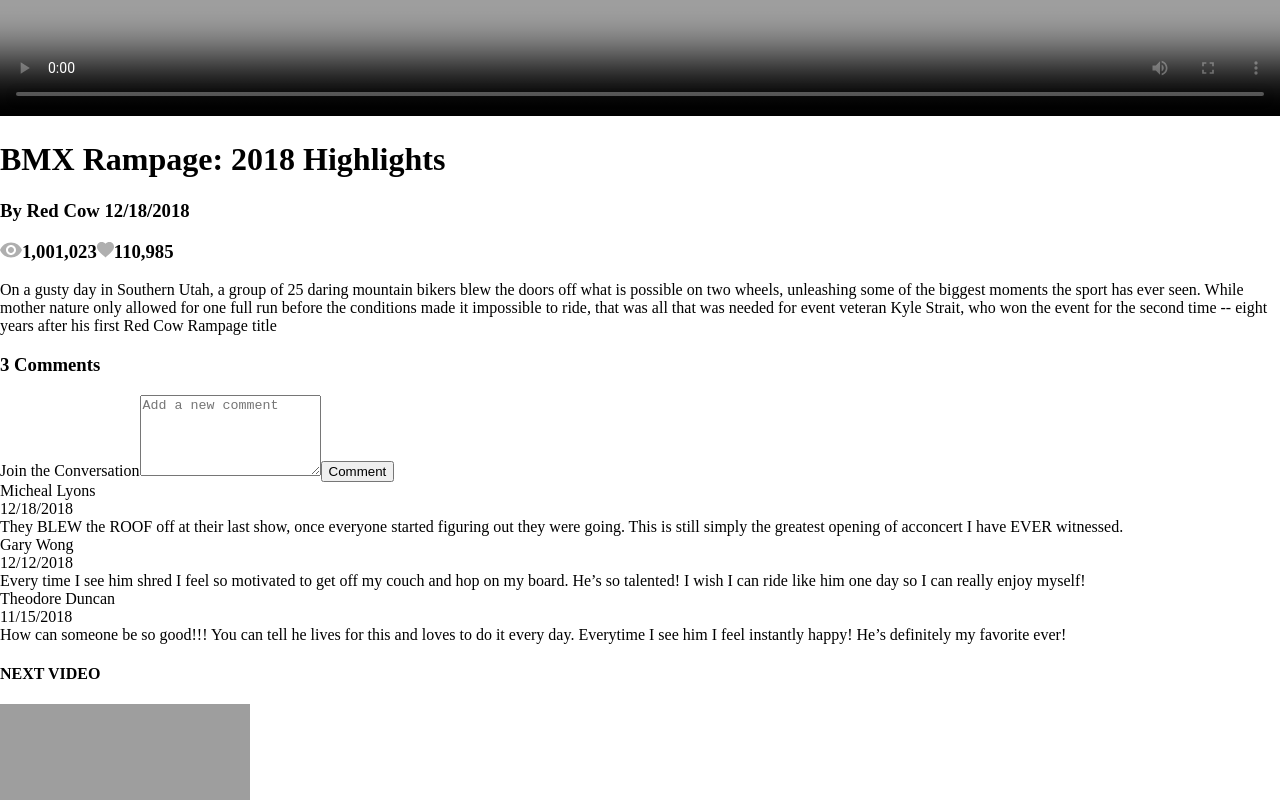
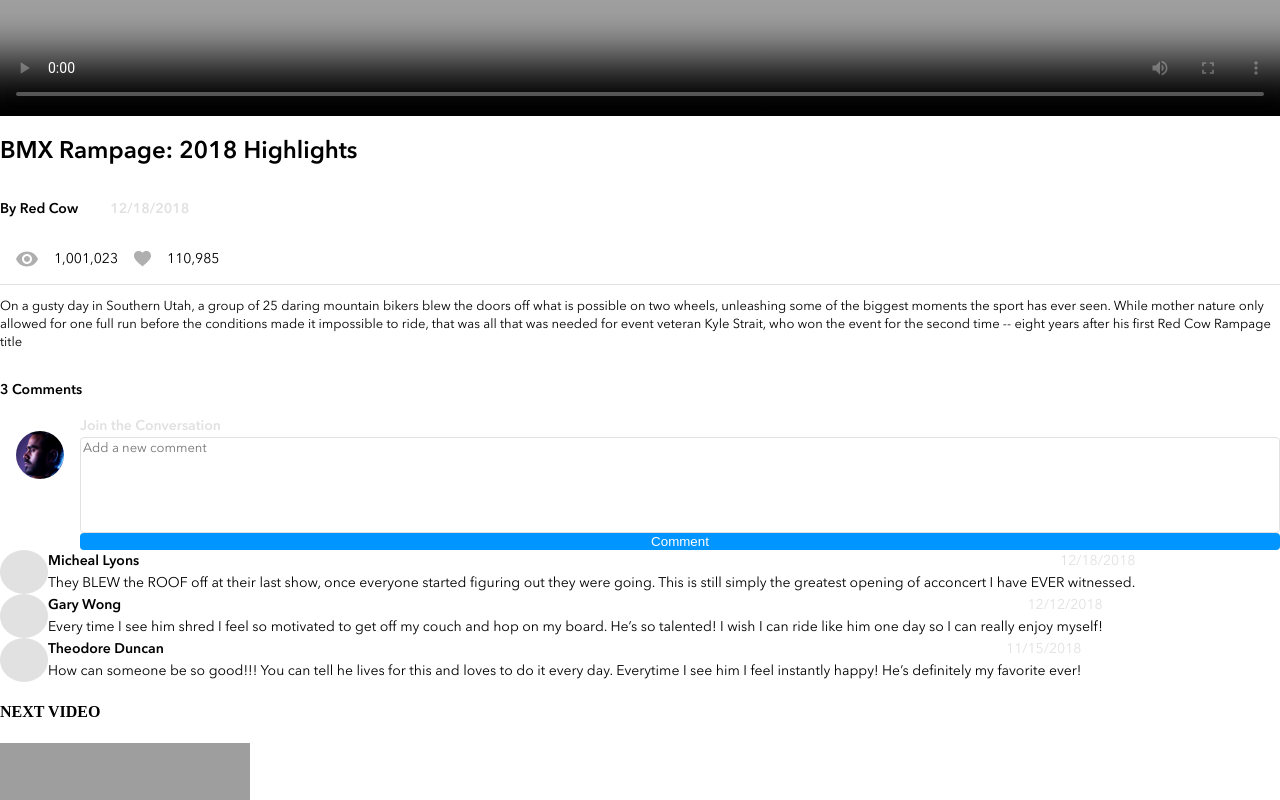
Before and after one commit to K-Kopo/kory-koponen-brainflix, a React (Create React App) app: page / in a window 1280 px wide. Shown: the part 1040-1840 px from the top of the page. Built offline with nearby package versions, Linux system fonts and the light colour scheme; grey boxes are pictures that could not be loaded.

Commit message:
started stying for video.js

```diff
--- a/src/components/header/header.scss
+++ b/src/components/header/header.scss
@@ -47,7 +47,6 @@
         }
    }
    &__search {
-    box-sizing: border-box;
     background-image: url(../../assets/Icons/Icon-search.svg);
     background-repeat: no-repeat;
     background-position: left;
--- a/src/components/videoplayer/Video.js
+++ b/src/components/videoplayer/Video.js
@@ -1,7 +1,7 @@
 import React from "react";
 import viewsLogo from "../../assets/Icons/Icon-views.svg";
 import likesLogo from "../../assets/Icons/Icon-likes.svg";
-// import mohan from "../../assets/Icons/Mohan-muruge.jpg";
+import "../videoplayer/video.scss";
 
 const options = { year: "numeric", month: "numeric", day: "numeric" };
 
@@ -9,34 +9,40 @@
   return (
     <>
       <div className="video">
-        <video poster={props.video.image}
-              controls
-              width={'100%'} >
-
-        </video>
+        <video poster={props.video.image} controls width={"100%"}></video>
         <h1 className="video__title">{props.video.title}</h1>
-        <h3 className="video__info">
-          By {props.video.channel}{" "}
+        <div className="video__info">
+          <h3 className="video__info--author">By {props.video.channel}</h3>
+          <h3 className="video__info--date">
             {new Date(Number(props.video.timestamp)).toLocaleString(
               "en-US",
               options
             )}
           </h3>
+        </div>
         <h3 className="video__views-likes">
-         <img src= {viewsLogo}/>{props.video.views}<img src= {likesLogo}/>{props.video.likes}
+          <img className="video__views-likes--img" src={viewsLogo} />
+          {props.video.views}
+          <img className="video__views-likes--img" src={likesLogo} />
+          {props.video.likes}
         </h3>
       </div>
       <p className="video__describe">{props.video.description}</p>
-      <section class="new-comment">
-        <h3 class="new-comment__title">3 Comments</h3>
-        <div class="new-comment__outerbox">
-          <div class="new-comment__outerbox__img"></div>
-          <div class="new-comment__outerbox--box">
-            <form action="submit" id="commentForm">
-              <label for="comment" class="new-comment__text">
+      <section className="new-comment">
+        <h3 className="new-comment__title">3 Comments</h3>
+        <div className="new-comment__outerbox">
+          <div className="new-comment__outerbox--img"></div>
+
+          <form
+            className="new-comment__outerbox--form"
+            action="submit"
+            id="commentForm"
+          >
+            <label for="comment" className="new-comment__outerbox--form--label">
               Join the Conversation
             </label>
             <textarea
+            className="new-comment__outerbox--form--textarea"
               id="commentText"
               for="comment"
               name="commentText"
@@ -45,11 +51,10 @@
               cols="20"
               placeholder="Add a new comment"
             ></textarea>
-              <button type="submit" class="comments__button">
+            <button type="submit" className="new-comment__outerbox--form--button">
               Comment
             </button>
           </form>
-          </div>
         </div>
       </section>
       <section className="comments">
--- /dev/null
+++ b/src/components/videoplayer/video.scss
@@ -0,0 +1,112 @@
+@use "../../partials/mixin" as *;
+@use "../../partials/variables" as *;
+
+.video {
+    border-bottom: 1px solid $font-color-secondary-mercury;
+    &__title {
+        @include page-header-text-mobile;
+    }
+    &__info {
+        display: flex;
+
+        &--author{
+            @include subheader-text-mobile;
+            margin-right: 2rem;
+        }
+        &--date{
+            @include subheader-text-mobile;
+            color: $font-color-secondary-mercury;
+
+        }
+    }
+    &__views-likes {
+        @include subheader-text-mobile;
+        font-weight: 100;
+        display: flex;
+        align-items: center;
+        &--img {
+            padding: 0 1rem;
+        }
+    }
+    &__describe {
+        @include page-body-copy-mobile;
+    }
+}
+
+.new-comment {
+    display: flex;
+    flex-direction: column;
+
+    &__title {
+        @include subheader-text-mobile;
+    }
+    &__outerbox {
+        display: flex;
+        &--img {
+            background-image: url(../../assets/Icons/Mohan-muruge.jpg);
+            min-width: 48px;
+            max-height: 48px;
+            border-radius: 50%;
+            background-size: 130%;
+            background-position: center;
+            margin: 1rem;
+        }
+        &--form {
+            display: flex;
+            flex-direction: column;
+            width: 100%;
+            &--label {
+                @include subheader-text-mobile;
+                color: $font-color-secondary-mercury;
+            }
+            &--textarea {
+                resize: none;
+                @include page-body-copy-mobile;
+                color: $font-color-secondary-mercury;
+                border-color: #e1e1e1;
+                border-radius: 4px;
+                border-style: solid;
+            }
+            &--button {
+                background-color: #0095ff;
+                color: white;
+                border-radius: 4px;
+                border: none;
+            }
+
+        }
+    }
+}
+.comments {
+    display: flex;
+    flex-direction: column;
+
+    &__outerbox {
+        display: flex;
+    }
+    &__img {
+        background-color: $font-color-secondary-mercury;
+        min-width: 48px;
+        max-height: 48px;
+        border-radius: 50%;
+    }
+    &__innerbox {
+        display: flex;
+        flex-direction: column;
+    }
+    &__name-box {
+        display:flex;
+        justify-content: space-between;
+        &--name {
+            @include page-body-copy;
+            font-weight: 500;
+        }
+        &--date {
+            @include page-body-copy;
+            color: $font-color-secondary-mercury;
+        }
+    }
+    &__text {
+        @include page-body-copy;
+    }
+}
--- /dev/null
+++ b/src/partials/_mixin.scss
@@ -0,0 +1,99 @@
+@mixin resets {
+    margin: 0;
+    padding: 0;
+  }
+
+@mixin subheader-text {
+  font-family: 'AvenirNext LT Pro', sans-serif;
+  font-weight: 500;
+  font-size: 1.5rem;
+  line-height: 2rem;
+}
+
+@mixin subheader-text-mobile {
+    font-family: 'AvenirNext LT Pro', sans-serif;
+    font-size: .875rem;
+    line-height: 1.375rem;
+    font-weight: 500;
+
+}
+
+@mixin page-header-text {
+    font-family: 'AvenirNext LT Pro', sans-serif;
+    font-size: 3.75rem;
+    line-height: 4.25rem;
+    font-weight: 600;
+}
+@mixin hero-header-text {
+    font-family: 'AvenirNext LT Pro', sans-serif;
+    font-size: 3.75rem;
+    line-height: 4.25rem;
+    font-weight: 600;
+}
+
+@mixin section-header-text {
+    font-family: 'AvenirNext LT Pro', sans-serif;
+    font-size: 2.25rem;
+    line-height: 2.75rem;
+    font-weight: 500;
+}
+
+@mixin section-header-text-mobile {
+    font-family: 'AvenirNext LT Pro', sans-serif;
+    font-size: 1.5rem;
+    line-height: 2rem;
+    font-weight: 500;
+}
+@mixin page-header-text-mobile {
+    font-family: 'AvenirNext LT Pro', sans-serif;
+    font-size: 1.5rem;
+    line-height: 2rem;
+    font-weight: 500;
+
+}
+
+@mixin subheader-text-mobile {
+    font-family: 'AvenirNext LT Pro', sans-serif;
+    font-size: .875rem;
+    line-height: 1.375rem;
+    font-weight: 500;
+}
+
+@mixin page-body-copy {
+  font-family: 'AvenirNext LT Pro', sans-serif;
+  font-size: .875rem;
+  line-height: 1.375rem;
+  font-weight: 400;
+}
+@mixin page-body-copy-mobile {
+    font-family: 'AvenirNext LT Pro', sans-serif;
+    font-size: .8125rem;
+    line-height: 1.125rem;
+    font-weight: 400;
+}
+@mixin label-text {
+    font-family: 'AvenirNext LT Pro', sans-serif;
+    font-size: .75rem;
+    line-height: 1.25rem;
+    font-weight: 400;
+}
+
+@mixin button-text {
+  font-family: 'AvenirNext LT Pro', sans-serif;
+  color: $font-color-primary-white;
+  font-size: .75rem;
+  line-height: 1.25rem;
+  font-weight: 500;
+}
+
+@mixin tablet {
+  @media screen and (min-width: $tablet-breakpoint) {
+    @content;
+  }
+}
+
+@mixin desktop {
+  @media screen and (min-width: $desktop-breakpoint) {
+    @content;
+  }
+}
--- /dev/null
+++ b/src/partials/_variables.scss
@@ -0,0 +1,9 @@
+$font-color-primary-black: #323232;
+$font-color-primary-silver: #afafaf;
+$font-color-primary-white: #fff;
+$font-color-secondary-darkblack: #000;
+$font-color-secondary-mercury: #e1e1e1;
+$font-color-secondary-alabaster: #fafafa;
+
+$tablet-breakpoint: 768px;
+$desktop-breakpoint: 1024px;
```
Lines whose indentation alone changed are shown as unchanged.
